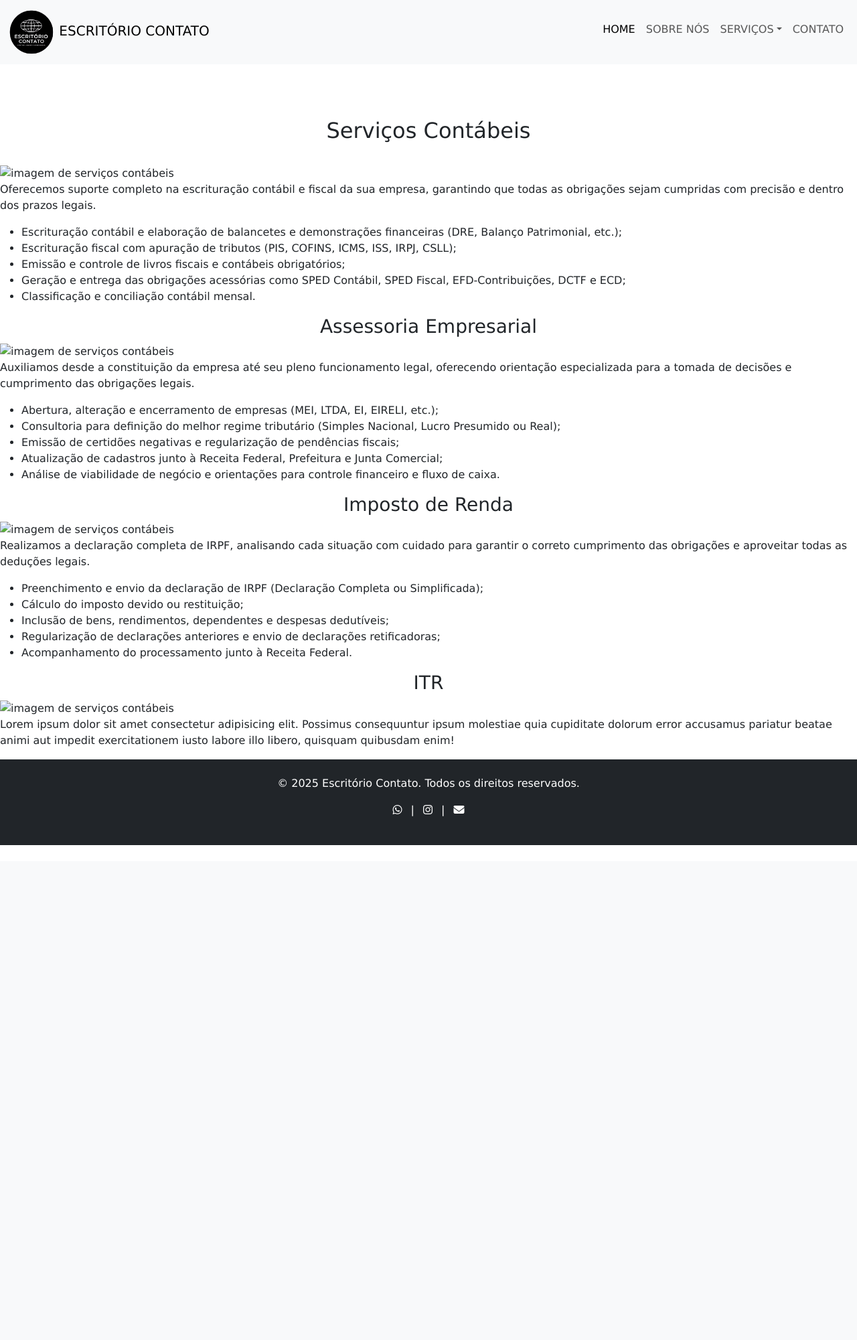
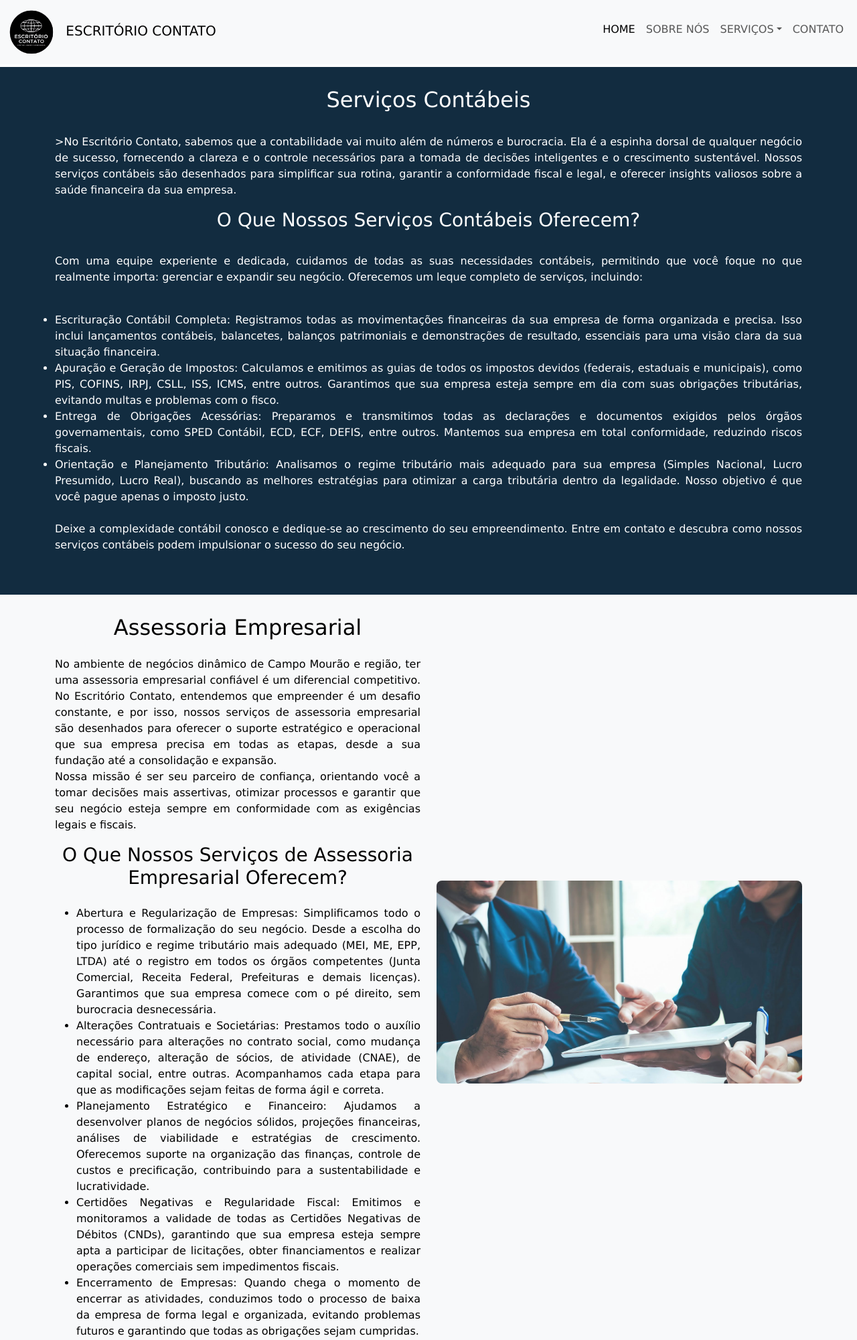
Before and after one commit to LaraFerraz/EscritorioContato, a PHP site: page /index.php?page=servicos in a window 1280 px wide. Shown: the top 2001 px of the page at 67% size. Before the commit the page ends 1262 px from the top, so only its background shows below. Run offline with PHP 8.4, Linux system fonts and the light colour scheme; some libraries are stand-ins or nearby versions.

Commit message:
terceiro commit

```diff
--- a/index.php
+++ b/index.php
@@ -6,12 +6,12 @@
     <meta name="viewport" content="width=device-width, initial-scale=1.0">
     <title>Escritório Contato</title>
     <link href="https://cdn.jsdelivr.net/npm/bootstrap@5.3.0/dist/css/bootstrap.min.css" rel="stylesheet">
-    <link href="style.css" rel="stylesheet">
+    <link rel="stylesheet" href="style.css">
     <script id="pixel-chaty" async="true" src="https://cdn.chaty.app/pixel.js?id=VMeks02W"></script>
     <link rel="stylesheet" href="https://cdnjs.cloudflare.com/ajax/libs/font-awesome/6.5.0/css/all.min.css">
     <link href="images/logo2.jpeg" rel="shortcut icon">
 </head>
-<body class="pt-5 mb-4">
+<body>
     <header>
     <nav class="navbar navbar-expand-lg bg-body-tertiary fixed-top">
   <div class="container-fluid">
@@ -30,9 +30,9 @@
           <a class="nav-link dropdown-toggle" href="#servicos" role="button" data-bs-toggle="dropdown">SERVIÇOS</a>
           <ul class="dropdown-menu">
             <li><a class="dropdown-item" href="index.php?page=servicos#servicos-contabeis">Serviços Contábeis</a></li>
-            <li><a class="dropdown-item" href="?param=servicos">Assessoria Empresarial</a></li>
-            <li><a class="dropdown-item" href="?param=servicos">Imposto de Renda</a></li>
-            <li><a class="dropdown-item" href="?param=servicos">ITR</a></li>
+            <li><a class="dropdown-item" href="index.php?page=servicos#sassessoria-empresarial">Assessoria Empresarial</a></li>
+            <li><a class="dropdown-item" href="index.php?page=servicos#imposto-renda">Imposto de Renda</a></li>
+            <li><a class="dropdown-item" href="index.php?page=servicos#itr">ITR</a></li>
           </ul>
         </li>
         <li class="nav-item"><a class="nav-link" href="index.php?page=contato">CONTATO</a></li>
@@ -60,7 +60,9 @@
         ?>
         <img src="images/banner3.png" class="img-fluid w-100" alt="banner" style="height: 400px; object-fit: cover;">
                     <main class="container">
-                        <section class="mt-5 d-flex flex-column align-items-center justify-content-center">
+                       <section class="mt-4 d-flex flex-column align-items-center" style="text-align: justify;">
+                            <br>
+                            <br>
                             <h2 class="text-center">Seja Bem-vindo</h2>
                                 <p>
                                     No Escritório Contato, entendemos que cuidar da contabilidade vai muito além de números e obrigações fiscais, trata-se de oferecer tranquilidade, organização e apoio estratégico para pessoas físicas, empreendedores e empresas que querem crescer com segurança.
@@ -142,6 +144,8 @@
 
                     <!-- Seção Escritório -->
                     <section class="mt-5 text-center">
+                        <br>
+                        <br>
                         <h2>Nosso Escritório</h2>
                         <!-- Espaço para Imagem -->
                         <p>Rua  Roberto Brzezinski, 653, sala 01 - Campo Mourão/Paraná</p>
--- a/pages/servicos.php
+++ b/pages/servicos.php
@@ -1,104 +1,98 @@
 
-<h1 class="text-center">
-    Nossos Serviços
-</h1>
+
+<section id="servicos-contabeis" class="servico section-dark">
+  <div class="container">
+    <div class="row">
+        <h2 class="text-center">Serviços Contábeis</h2>
+        <p class="mt-4 d-flex flex-column align-items-center" style="text-align: justify;">>No Escritório Contato, sabemos que a contabilidade vai muito além de números e burocracia. Ela é a espinha dorsal de qualquer negócio de sucesso, fornecendo a clareza e o controle necessários para a tomada de decisões inteligentes e o crescimento sustentável. Nossos serviços contábeis são desenhados para simplificar sua rotina, garantir a conformidade fiscal e legal, e oferecer insights valiosos sobre a saúde financeira da sua empresa.
+        </p>
         <br>
-<br>
-<br>
-<section id="servicos-contabeis">
-    <h2 class="text-center"> Serviços Contábeis  </h2>
-<br>
-    <div class="grid-2">
-        <div class="col">
-            <img src="#" class="img-fluid" alt="imagem de serviços contábeis">
-        </div>
-        <div class="col">
-            <p>Oferecemos suporte completo na escrituração contábil e fiscal da sua empresa, garantindo que todas as obrigações sejam cumpridas com precisão e dentro dos prazos legais.</p>
-            <ul>
+        <h3 class="text-center">  O Que Nossos Serviços Contábeis Oferecem? </h3>
+        <p class="mt-4 d-flex flex-column align-items-center" style="text-align: justify">
+Com uma equipe experiente e dedicada, cuidamos de todas as suas necessidades contábeis, permitindo que você foque no que realmente importa: gerenciar e expandir seu negócio. Oferecemos um leque completo de serviços, incluindo:
+<ul class="mt-4 d-flex flex-column align-items-center" style="text-align: justify">
     <li>
-                    Escrituração contábil e elaboração de balancetes e demonstrações financeiras (DRE, Balanço Patrimonial, etc.);
+Escrituração Contábil Completa: Registramos todas as movimentações financeiras da sua empresa de forma organizada e precisa. Isso inclui lançamentos contábeis, balancetes, balanços patrimoniais e demonstrações de resultado, essenciais para uma visão clara da sua situação financeira.
 </li>
 <li>
-                    Escrituração fiscal com apuração de tributos (PIS, COFINS, ICMS, ISS, IRPJ, CSLL);
+Apuração e Geração de Impostos: Calculamos e emitimos as guias de todos os impostos devidos (federais, estaduais e municipais), como PIS, COFINS, IRPJ, CSLL, ISS, ICMS, entre outros. Garantimos que sua empresa esteja sempre em dia com suas obrigações tributárias, evitando multas e problemas com o fisco.
 </li>
 <li>
-                    Emissão e controle de livros fiscais e contábeis obrigatórios;
+Entrega de Obrigações Acessórias: Preparamos e transmitimos todas as declarações e documentos exigidos pelos órgãos governamentais, como SPED Contábil, ECD, ECF, DEFIS, entre outros. Mantemos sua empresa em total conformidade, reduzindo riscos fiscais.
 </li>
 <li>
-                    Geração e entrega das obrigações acessórias como SPED Contábil, SPED Fiscal, EFD-Contribuições, DCTF e ECD;
+Orientação e Planejamento Tributário: Analisamos o regime tributário mais adequado para sua empresa (Simples Nacional, Lucro Presumido, Lucro Real), buscando as melhores estratégias para otimizar a carga tributária dentro da legalidade. Nosso objetivo é que você pague apenas o imposto justo.
 </li>
-                <li>
-                    Classificação e conciliação contábil mensal.
-                </li>
-            </ul>
+<br>
+Deixe a complexidade contábil conosco e dedique-se ao crescimento do seu empreendimento. Entre em contato e descubra como nossos serviços contábeis podem impulsionar o sucesso do seu negócio.
+    </p>
     </div>
   </div>
 </section>
 
-<section id="assessoria-empresarial">
-  <h3 class="text-center">Assessoria Empresarial</h3>
-  <div class="grid-2">
-        <div class="col">
-            <img src="#" class="img-fluid" alt="imagem de serviços contábeis">
-        </div>
-        <div class="col">
-            <p>Auxiliamos desde a constituição da empresa até seu pleno funcionamento legal, oferecendo orientação especializada para a tomada de decisões e cumprimento das obrigações legais.</p>
-            <ul>
+
+<section id="assessoria-empresarial" class="servico section-light">
+  <div class="container">
+    <div class="row">
+      <div class="col-md-6">
+        <h2 class="text-center">Assessoria Empresarial</h2>
+        <p class="mt-4 d-flex flex-column align-items-center" style="text-align: justify">No ambiente de negócios dinâmico de Campo Mourão e região, ter uma assessoria empresarial confiável é um diferencial competitivo. No Escritório Contato, entendemos que empreender é um desafio constante, e por isso, nossos serviços de assessoria empresarial são desenhados para oferecer o suporte estratégico e operacional que sua empresa precisa em todas as etapas, desde a sua fundação até a consolidação e expansão.
+            <br>
+        Nossa missão é ser seu parceiro de confiança, orientando você a tomar decisões mais assertivas, otimizar processos e garantir que seu negócio esteja sempre em conformidade com as exigências legais e fiscais.</p>
+        <h3 class="text-center"> O Que Nossos Serviços de Assessoria Empresarial Oferecem? </h3>
+        <ul class="mt-4 d-flex flex-column align-items-center" style="text-align: justify">
+          <li>Abertura e Regularização de Empresas: Simplificamos todo o processo de formalização do seu negócio. Desde a escolha do tipo jurídico e regime tributário mais adequado (MEI, ME, EPP, LTDA) até o registro em todos os órgãos competentes (Junta Comercial, Receita Federal, Prefeituras e demais licenças). Garantimos que sua empresa comece com o pé direito, sem burocracia desnecessária.</li>
+          <li>Alterações Contratuais e Societárias: Prestamos todo o auxílio necessário para alterações no contrato social, como mudança de endereço, alteração de sócios, de atividade (CNAE), de capital social, entre outras. Acompanhamos cada etapa para que as modificações sejam feitas de forma ágil e correta.</li>
+          <li>Planejamento Estratégico e Financeiro: Ajudamos a desenvolver planos de negócios sólidos, projeções financeiras, análises de viabilidade e estratégias de crescimento. Oferecemos suporte na organização das finanças, controle de custos e precificação, contribuindo para a sustentabilidade e lucratividade.</li>
           <li>
-                    Abertura, alteração e encerramento de empresas (MEI, LTDA, EI, EIRELI, etc.);
+            Certidões Negativas e Regularidade Fiscal: Emitimos e monitoramos a validade de todas as Certidões Negativas de Débitos (CNDs), garantindo que sua empresa esteja sempre apta a participar de licitações, obter financiamentos e realizar operações comerciais sem impedimentos fiscais.
             </li>
             <li>
-                    Consultoria para definição do melhor regime tributário (Simples Nacional, Lucro Presumido ou Real);
-                <li>
-                    Emissão de certidões negativas e regularização de pendências fiscais;
-                </li>
-                <li>
-                    Atualização de cadastros junto à Receita Federal, Prefeitura e Junta Comercial;
-                </li>
-                <li>
-                    Análise de viabilidade de negócio e orientações para controle financeiro e fluxo de caixa.
+            Encerramento de Empresas: Quando chega o momento de encerrar as atividades, conduzimos todo o processo de baixa da empresa de forma legal e organizada, evitando problemas futuros e garantindo que todas as obrigações sejam cumpridas.
             </li>
         </ul>
+      </div>
+      <div class="col-md-6">
+        <img src="images/assessoria-empresarial.jpg" alt="Assessoria Empresarial" class="img-fluid">
+      </div>
     </div>
   </div>
 </section>
 
-<section id="imposto-renda">
-  <h3 class="text-center">Imposto de Renda</h3>
-    <div class="grid-2">
-        <div class="col">
-            <img src="#" class="img-fluid" alt="imagem de serviços contábeis">
-        </div>
-        <div class="col">
-            <p>
-                Realizamos a declaração completa de IRPF, analisando cada situação com cuidado para garantir o correto cumprimento das obrigações e aproveitar todas as deduções legais.
+
+<section id="imposto-renda" class="servico section-gray">
+  <div class="container">
+    <div class="row">
+      <div class="col-md-6">
+        <h2>Imposto de Renda</h2>
+        <p>A declaração do Imposto de Renda é uma das obrigações fiscais mais importantes para pessoas físicas e jurídicas no Brasil. No Escritório Contato, entendemos que a complexidade da legislação pode gerar dúvidas e preocupações. Por isso, oferecemos um serviço especializado para garantir que sua declaração seja feita de forma correta, completa e dentro do prazo, otimizando suas deduções e evitando qualquer problema com a Receita Federal.
+            <br>
+        Com mais de 30 anos de experiência em Campo Mourão, nossa equipe está preparada para lidar com as particularidades de cada caso, seja você um indivíduo com rendimentos diversos ou uma empresa com operações complexas.
         </p>
         <ul>
-                <li>
-                    Preenchimento e envio da declaração de IRPF (Declaração Completa ou Simplificada);
-                </li>
-                <li>
-                    Cálculo do imposto devido ou restituição;
-                <li>
-                    Inclusão de bens, rendimentos, dependentes e despesas dedutíveis;
-                </li>
-                <li>
-                    Regularização de declarações anteriores e envio de declarações retificadoras;
-                </li>
-                <li>
-                    Acompanhamento do processamento junto à Receita Federal.
-                </li>
+          <li>Declaração completa ou simplificada</li>
+          <li>Apuração de imposto e restituição</li>
+          <li>Retificações e acompanhamento</li>
         </ul>
+      </div>
+      <div class="col-md-6">
+        <img src="images/ir.jpg" alt="Imposto de Renda" class="img-fluid">
+      </div>
     </div>
   </div>
 </section>
 
-<section id="itr">
-  <h3 class="text-center">ITR</h3>
-        <div class="col">
-            <img src="#" class="img-fluid" alt="imagem de serviços contábeis">
+
+<section id="itr" class="servico section-light">
+  <div class="container">
+    <div class="row">
+      <div class="col-md-6">
+        <h2>ITR</h2>
+        <p>Realizamos a declaração do Imposto Territorial Rural com total conformidade.</p>
       </div>
-    <p>
-        Lorem ipsum dolor sit amet consectetur adipisicing elit. Possimus consequuntur ipsum molestiae quia cupiditate dolorum error accusamus pariatur beatae animi aut impedit exercitationem iusto labore illo libero, quisquam quibusdam enim!
-    </p>
+      <div class="col-md-6">
+        <img src="images/itr.jpg" alt="ITR" class="img-fluid">
+      </div>
+    </div>
+  </div>
 </section>
--- a/style.css
+++ b/style.css
@@ -9,16 +9,57 @@ html {
 
 
 .card {
-    box-shadow: 10px #000000;
+    box-shadow: 10px #122c40;
 }
 
 .card:hover {
     transform: scale(1.05);
     transition: 0.2s ease-in-out;
-    box-shadow: 0 0 20px rgba(0,0,0,0.1);
+    box-shadow: 0 0 20px #122c40;
   }
-
 
 a {
   text-decoration: none;
 }
+
+.section-dark {
+  background-color: #122c40;
+  color: #fff;
+}
+
+.section-light {
+  background-color: #f8f9fa;
+  color: #000;
+}
+
+.section-gray {
+  background-color: #52665d;
+  color: #fff;
+}
+
+.servico {
+  padding: 30px 0;
+}
+
+.servico .row {
+  align-items: center;
+}
+
+.servico img {
+  width: 100%;
+  height: auto;
+  border-radius: 8px;
+}
+
+body {
+    padding-top: 100px;
+}
+
+.navbar-brand img {
+    margin-right: 10px;
+  }
+
+.mt-5 {
+  background-color: #122c40;
+  color: #fff;
+}
```
Also changed, not shown: images/assessoria-empresarial.jpg (added). Lines whose indentation alone changed are shown as unchanged.
